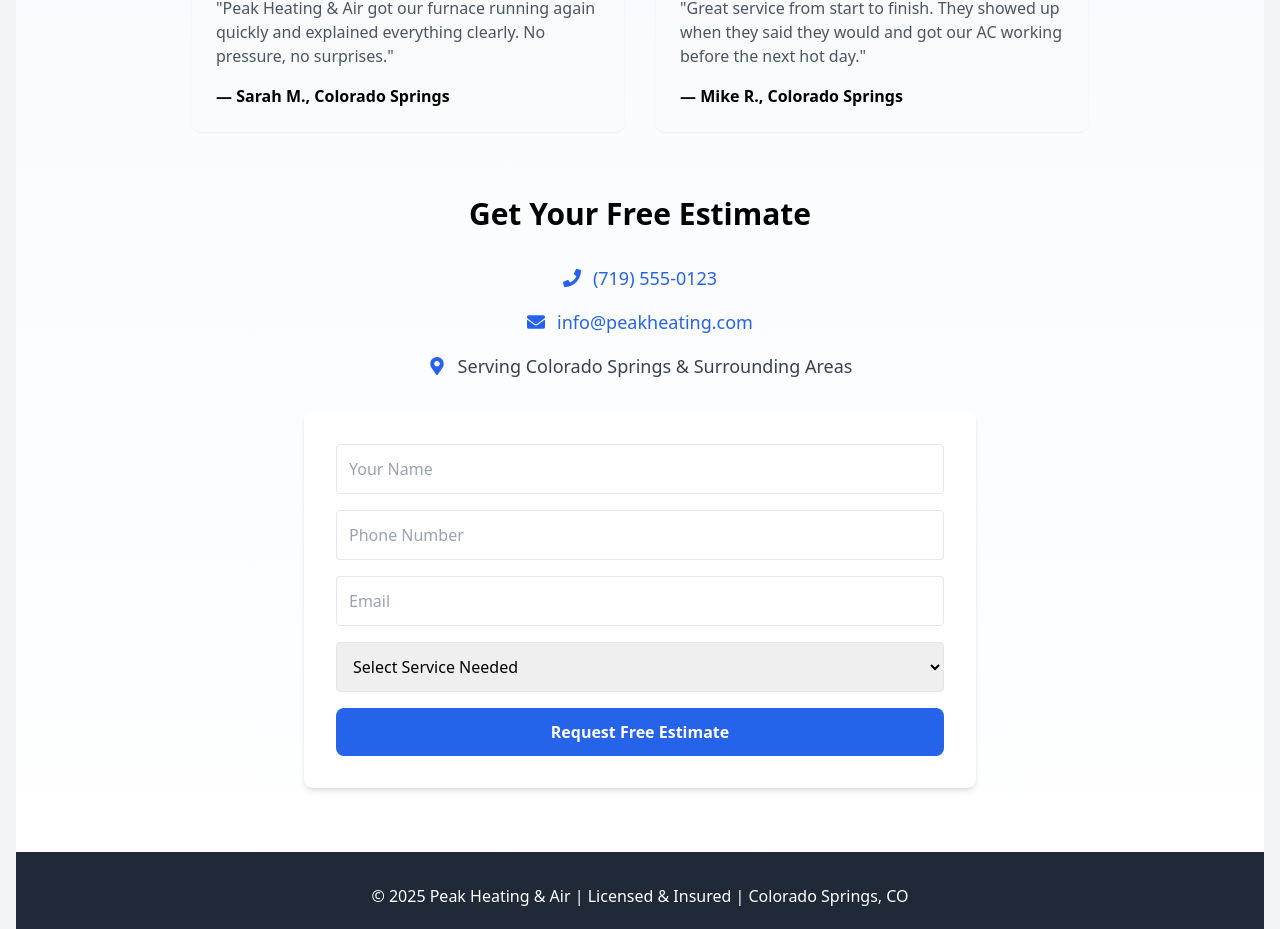
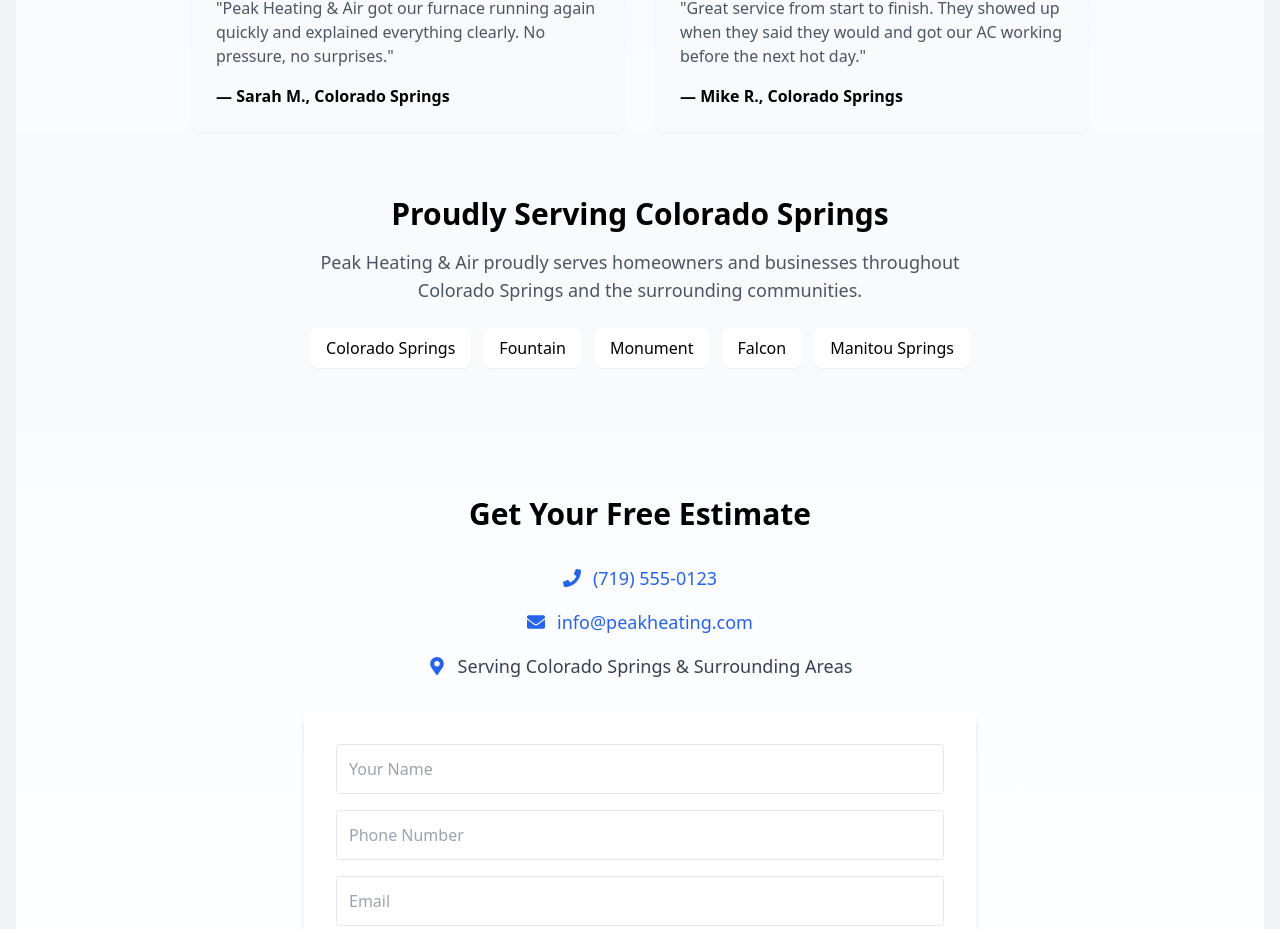
Before and after one commit to james3roberts/personal-site, a React (Vite) app: page /clientDemo/landing in a window 1280 px wide. Shown: the part 1597-2526 px from the top of the page. Built offline with nearby package versions, Linux system fonts and the light colour scheme.

Commit message:
added the service area section

```diff
--- a/src/pages/ClientDemo/landing.jsx
+++ b/src/pages/ClientDemo/landing.jsx
@@ -142,6 +142,41 @@
 
         {/* Service Area */}
 
+        <section className="py-16 px-4 bg-gray-50">
+          <div className="max-w-4xl mx-auto text-center">
+            <h2 className="text-3xl font-bold mb-4">
+              Proudly Serving Colorado Springs
+            </h2>
+
+            <p className="text-lg text-gray-600 max-w-2xl mx-auto mb-6">
+              Peak Heating & Air proudly serves homeowners and businesses
+              throughout Colorado Springs and the surrounding communities.
+            </p>
+
+            <div className="flex flex-wrap justify-center gap-3">
+              <span className="bg-white px-4 py-2 rounded-lg shadow-sm">
+                Colorado Springs
+              </span>
+
+              <span className="bg-white px-4 py-2 rounded-lg shadow-sm">
+                Fountain
+              </span>
+
+              <span className="bg-white px-4 py-2 rounded-lg shadow-sm">
+                Monument
+              </span>
+
+              <span className="bg-white px-4 py-2 rounded-lg shadow-sm">
+                Falcon
+              </span>
+
+              <span className="bg-white px-4 py-2 rounded-lg shadow-sm">
+                Manitou Springs
+              </span>
+            </div>
+          </div>
+        </section>
+
         {/* Contact Section */}
         <section className="py-16 px-4">
           <div className="max-w-2xl mx-auto text-center">
```
